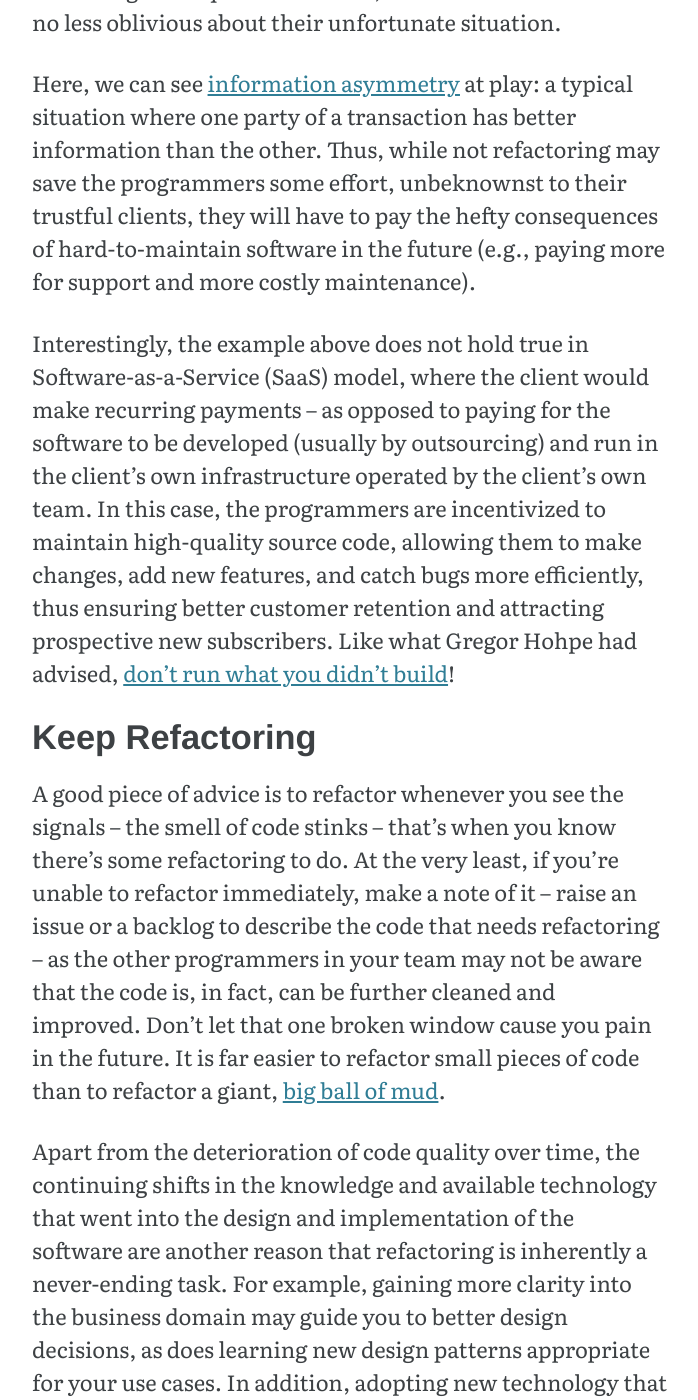
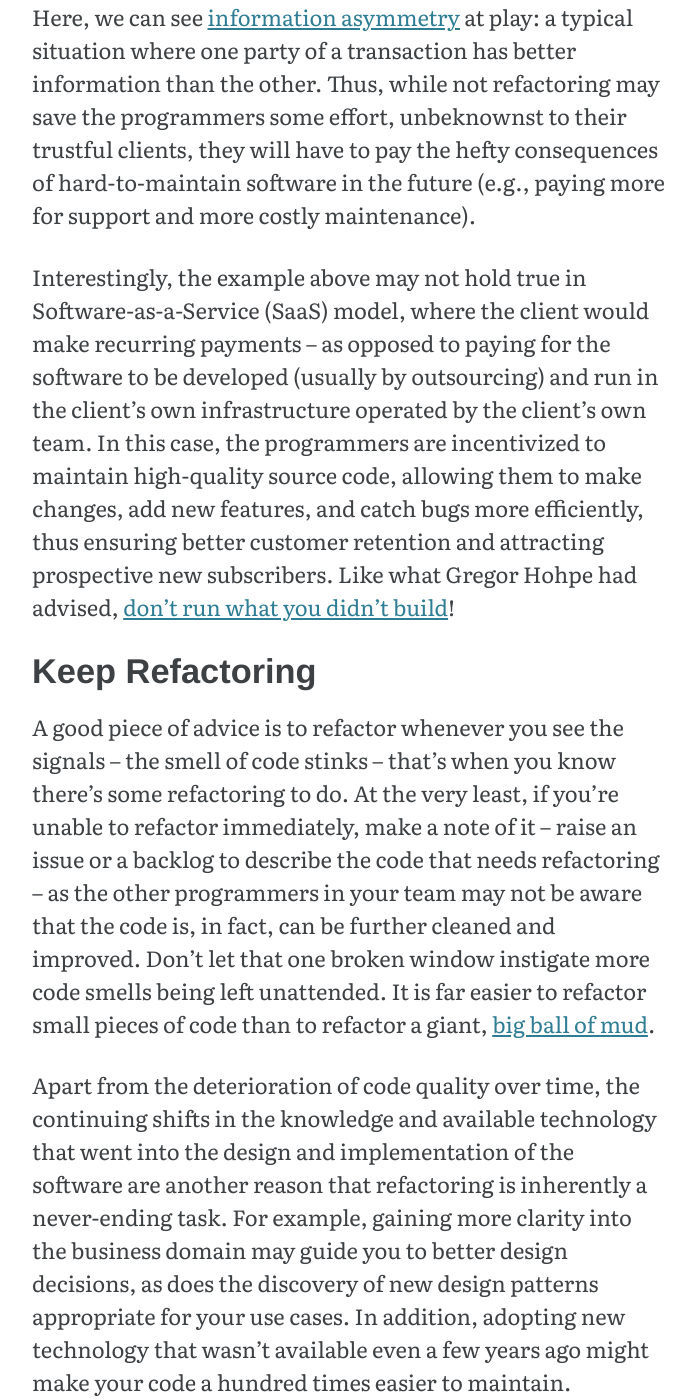
Before and after one commit to kohack/kohack.github.io, a Jekyll site: the page built from _posts/2022-12-30-refactoring-dotnet-http-api.md, in a window 1280 px wide and 1400 px high, scrolled down 5496 px. Shown: the whole window, without its empty margins (290-988 px from the left). Built offline with Jekyll 4.4.1, drawn with Linux system fonts in a browser that asks for light colours; cached includes are drawn as plain includes; some of the changed text lies outside the part shown.

Commit message:
Update post

```diff
--- a/_posts/2022-12-30-refactoring-dotnet-http-api.md
+++ b/_posts/2022-12-30-refactoring-dotnet-http-api.md
@@ -29,7 +29,7 @@ your code!_ Yet, why aren't we doing it yet?
 
 If you're like me and have experienced a situation in what I have described as
 signals that throw hints of [_code
-smells](https://refactoring.guru/refactoring/smells), you must be wondering:
+smells_](https://refactoring.guru/refactoring/smells), you must be wondering:
 _why aren't these refactored sooner?_  I've seen too many programmers writing or
 maintaining codes that are hard to maintain, yet never seemed to be alarmed or
 care that the codes are frustratingly difficult to maintain.
@@ -105,8 +105,8 @@ refactoring. It may be viewed as extra work that can get in the way of doing
 the actual work, that is, delivering users the features they want. Some may even
 remark: why bother fixing codes that aren't broken?
 
-As succinctly explained by Steven Levitt and Stephen Dubner in their
-book [Freakonomics](https://freakonomics.com/books/), humans are driven by
+Steven Levitt and Stephen Dubner, in their book
+[Freakonomics](https://freakonomics.com/books/), wrote that humans are driven by
 incentives:
 
 > Doctors, lawyers, contractors, stockbrokers, auto mechanics, mortgage brokers,
@@ -149,7 +149,7 @@ unbeknownst to their trustful clients, they will have to pay the hefty
 consequences of hard-to-maintain software in the future (e.g., paying more for
 support and more costly maintenance).
 
-Interestingly, the example above does not hold true in Software-as-a-Service
+Interestingly, the example above may not hold true in Software-as-a-Service
 (SaaS) model, where the client would make recurring payments -- as opposed to
 paying for the software to be developed (usually by outsourcing) and run
 in the client's own infrastructure operated by the client's own team. In this
@@ -167,19 +167,19 @@ of code stinks -- that's when you know there's some refactoring to do. At the
 very least, if you're unable to refactor immediately, make a note of it -- raise
 an issue or a backlog to describe the code that needs refactoring -- as the other
 programmers in your team may not be aware that the code is, in fact, can be
-further cleaned and improved.  Don't let that one broken window cause you pain
-in the future. It is far easier to refactor small pieces of code than to
-refactor a giant, [big ball of
+further cleaned and improved.  Don't let that one broken window instigate more
+code smells being left unattended. It is far easier to refactor small pieces of
+code than to refactor a giant, [big ball of
 mud](https://thedomaindrivendesign.io/big-ball-of-mud/).
 
 Apart from the deterioration of code quality over time, the continuing shifts in
 the knowledge and available technology that went into the design and
 implementation of the software are another reason that refactoring is inherently
 a never-ending task. For example, gaining more clarity into the business domain
-may guide you to better design decisions, as does learning new design patterns
-appropriate for your use cases. In addition, adopting new technology that wasn't
-available even a few years ago might make your code a hundred times easier to
-maintain -- another motivation for refactoring.
+may guide you to better design decisions, as does the discovery of new design
+patterns appropriate for your use cases. In addition, adopting new technology
+that wasn't available even a few years ago might make your code a hundred times
+easier to maintain.
 
 Alas, you can never really end the cycle. The vicious cycle will always be
 alive, and with each cycle, your source code can grow insidiously, tempting you
```
Also changed, not shown: other parts of _posts/2022-12-30-refactoring-dotnet-http-api.md (+6 -6 lines).
